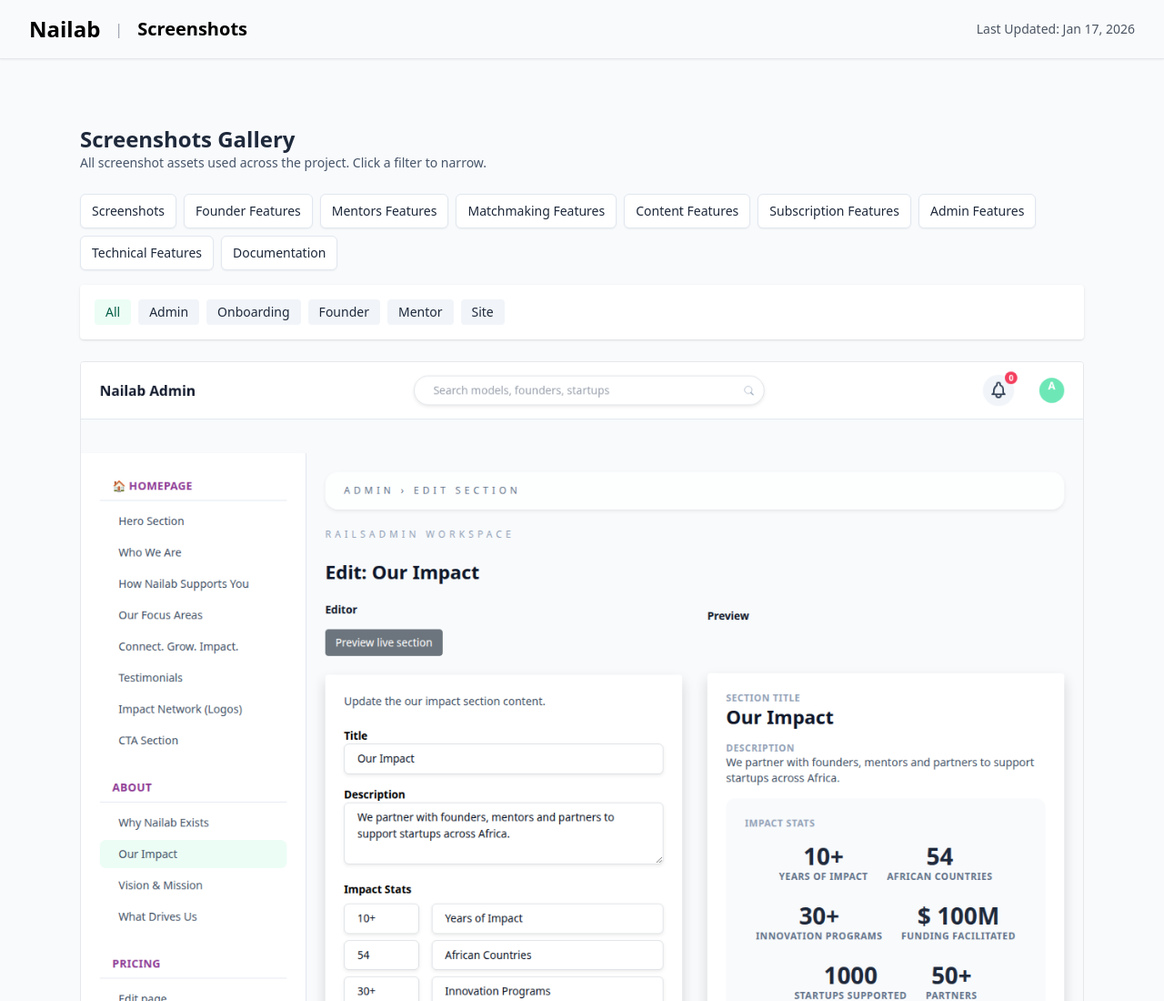
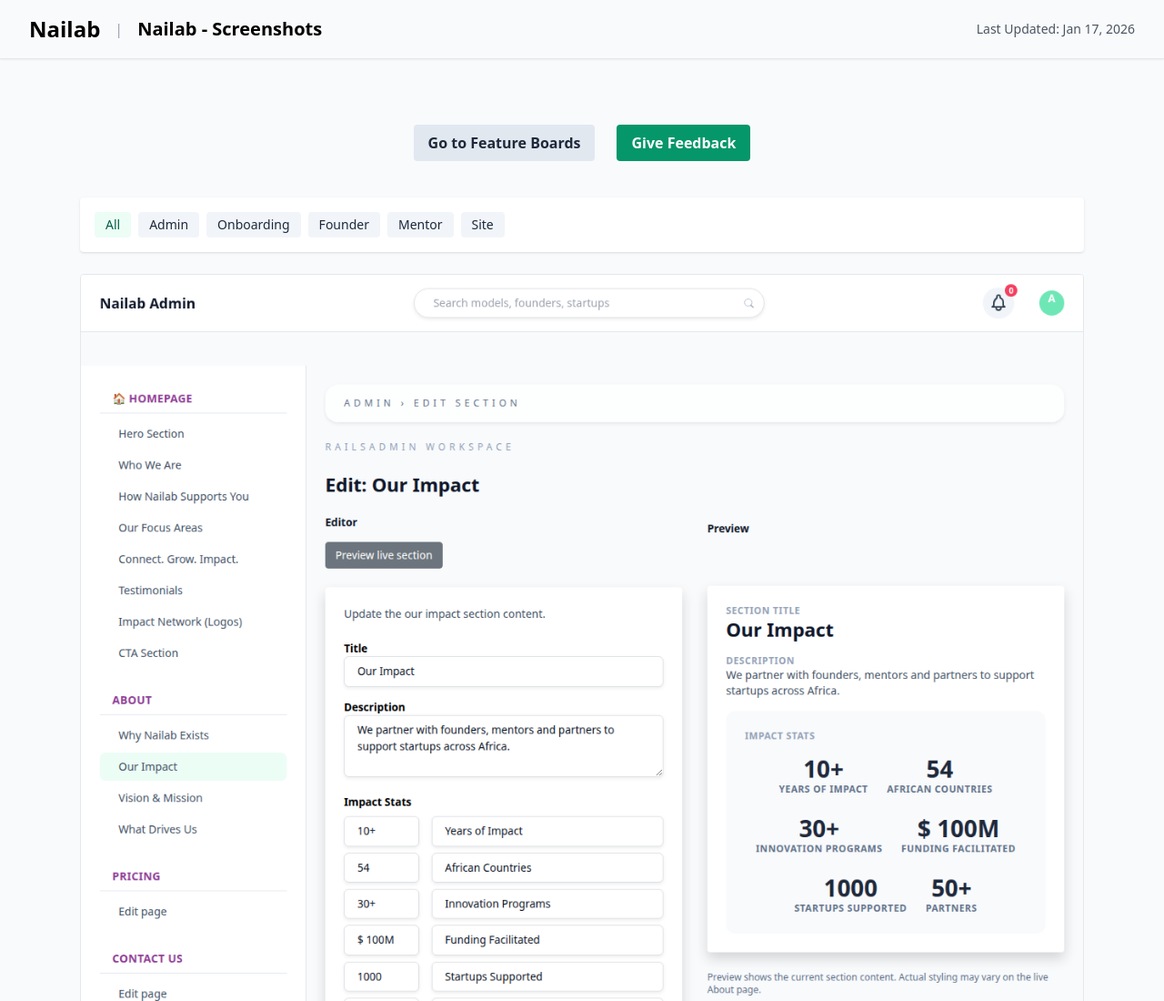
Before and after one commit to Tich-Labs/nailab-docs, a plain HTML site: page screenshots/index.html in a window 1280 px wide. Shown: the top 1100 px of the page at 91% size. Drawn offline with nearby package versions, Linux system fonts and the light colour scheme.

Commit message:
chore: sync header, nav and screenshots page changes

```diff
--- a/screenshots/index.html
+++ b/screenshots/index.html
@@ -3,34 +3,25 @@
 <head>
   <meta charset="utf-8" />
   <meta name="viewport" content="width=device-width,initial-scale=1" />
-  <title>Screenshots — Nailab</title>
+  <title>Nailab - Screenshots</title>
   <script src="https://cdn.tailwindcss.com"></script>
   <style>html{scroll-behavior:smooth}</style>
 </head>
 <body class="bg-slate-50 text-slate-800">
   <div id="nailabHeader"></div>
   <script src="../shared.js"></script>
-  <script>if (window.NailabShared && typeof window.NailabShared.renderHeader === 'function') window.NailabShared.renderHeader({ pageTitle: 'Screenshots' });</script>
+  <script>window.NailabShared.renderHeader();</script>
 
   <main class="max-w-6xl mx-auto p-6">
-    <header class="mb-6">
-      <h1 class="text-2xl font-semibold">Screenshots Gallery</h1>
-      <p class="text-sm text-slate-600">All screenshot assets used across the project. Click a filter to narrow.</p>
-    </header>
-
-    <section class="mb-4">
-      <nav class="flex flex-wrap gap-2" aria-label="Screenshots top menu">
-        <a href="../" class="inline-flex items-center gap-2 rounded-md border border-slate-200 bg-white px-3 py-2 text-sm text-slate-800 shadow-sm hover:bg-slate-50">Screenshots</a>
-        <a href="../founder-features.html" class="inline-flex items-center gap-2 rounded-md border border-slate-200 bg-white px-3 py-2 text-sm text-slate-800 shadow-sm hover:bg-slate-50">Founder Features</a>
-        <a href="../mentors-features.html" class="inline-flex items-center gap-2 rounded-md border border-slate-200 bg-white px-3 py-2 text-sm text-slate-800 shadow-sm hover:bg-slate-50">Mentors Features</a>
-        <a href="../matchmaking-features.html" class="inline-flex items-center gap-2 rounded-md border border-slate-200 bg-white px-3 py-2 text-sm text-slate-800 shadow-sm hover:bg-slate-50">Matchmaking Features</a>
-        <a href="../content-features.html" class="inline-flex items-center gap-2 rounded-md border border-slate-200 bg-white px-3 py-2 text-sm text-slate-800 shadow-sm hover:bg-slate-50">Content Features</a>
-        <a href="../subscription-features.html" class="inline-flex items-center gap-2 rounded-md border border-slate-200 bg-white px-3 py-2 text-sm text-slate-800 shadow-sm hover:bg-slate-50">Subscription Features</a>
-        <a href="../admin-features.html" class="inline-flex items-center gap-2 rounded-md border border-slate-200 bg-white px-3 py-2 text-sm text-slate-800 shadow-sm hover:bg-slate-50">Admin Features</a>
-        <a href="../technical-features.html" class="inline-flex items-center gap-2 rounded-md border border-slate-200 bg-white px-3 py-2 text-sm text-slate-800 shadow-sm hover:bg-slate-50">Technical Features</a>
-        <a href="../documentation.html" class="inline-flex items-center gap-2 rounded-md border border-slate-200 bg-white px-3 py-2 text-sm text-slate-800 shadow-sm hover:bg-slate-50">Documentation</a>
-      </nav>
-    </section>
+    <!-- Primary Actions (centered) -->
+    <div class="flex flex-col sm:flex-row gap-6 justify-center mb-10">
+      <a href="../founder-features.html" class="inline-flex items-center justify-center px-4 py-2 bg-slate-200 text-slate-800 font-semibold rounded hover:bg-slate-300 transition-colors text-md">
+        Go to Feature Boards
+      </a>
+      <a href="../feedback.html" class="inline-flex items-center justify-center px-4 py-2 bg-emerald-600 text-white font-semibold rounded hover:bg-emerald-700 transition-colors text-md">
+        Give Feedback
+      </a>
+    </div>
 
     <section class="bg-white p-4 rounded shadow mb-6">
       <div class="flex flex-wrap gap-2">
@@ -42,6 +33,7 @@
         <button class="ss-filter px-3 py-1 rounded bg-slate-100 text-sm" data-cat="site">Site</button>
       </div>
     </section>
+
 
     <section id="gallery" class="grid grid-cols-1 gap-6 w-full">
       <!-- Static fallback thumbnails (also generated dynamically from JSON if present) -->
--- a/shared.js
+++ b/shared.js
@@ -20,6 +20,7 @@
 
   function navItems() {
     return [
+      { href: 'screenshots/index.html', label: 'Screenshots' },
       { href: 'founder-features.html', label: 'Founder Features' },
       { href: 'mentors-features.html', label: 'Mentors Features' },
       { href: 'matchmaking-features.html', label: 'Matchmaking Features' },
```
